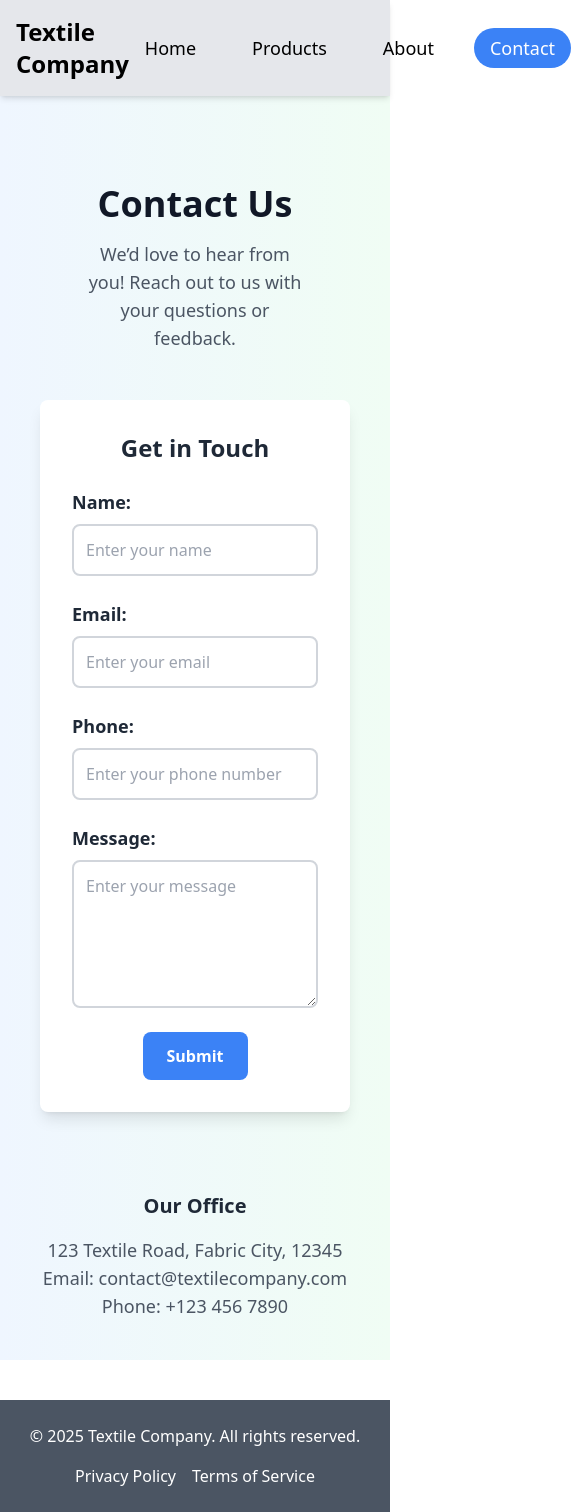
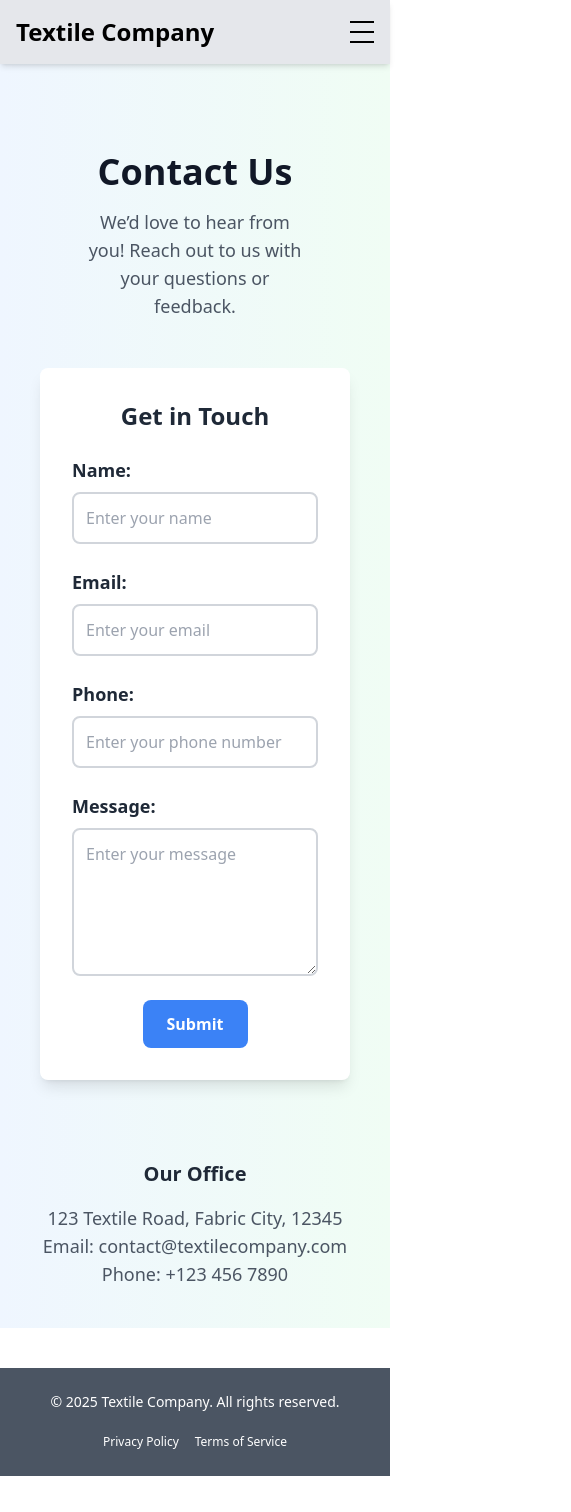
Before and after one commit to JSaurav0409/Textile, a React (Vite) app in the folder Textile/: page /contact in a window 390 px wide. Shown: the whole page, 571 px wide, since content can reach past the window. After the commit the page ends 1476 px from the top, so only its background shows below. Built offline with nearby package versions, Linux system fonts and the light colour scheme.

Commit message:
Add responsivness on Header and Footer

```diff
--- a/Textile/src/components/Footer/Footer.jsx
+++ b/Textile/src/components/Footer/Footer.jsx
@@ -4,12 +4,20 @@ const Footer = () => {
   return (
     <footer className="bg-gray-600 text-white p-6 mt-10">
       <div className="container mx-auto text-center">
-        <p>&copy; 2025 Textile Company. All rights reserved.</p>
+        <p className="text-sm sm:text-base md:text-lg">
+          &copy; 2025 Textile Company. All rights reserved.
+        </p>
         <div className="mt-4">
-          <a href="#" className="text-white hover:text-gray-200 mx-2">
+          <a
+            href="#"
+            className="text-white hover:text-gray-200 mx-2 text-xs sm:text-sm md:text-base"
+          >
             Privacy Policy
           </a>
-          <a href="#" className="text-white hover:text-gray-200 mx-2">
+          <a
+            href="#"
+            className="text-white hover:text-gray-200 mx-2 text-xs sm:text-sm md:text-base"
+          >
             Terms of Service
           </a>
         </div>
--- a/Textile/src/components/Header/Header.jsx
+++ b/Textile/src/components/Header/Header.jsx
@@ -1,13 +1,44 @@
-import React from "react";
-import { NavLink } from "react-router-dom"; // Import NavLink
+import React, { useState } from "react";
+import { NavLink } from "react-router-dom";
 
 const Header = () => {
+  const [isOpen, setIsOpen] = useState(false); // State to toggle the mobile menu
+
+  const toggleMenu = () => {
+    setIsOpen(!isOpen); // Toggle the menu open/closed
+  };
+
   return (
     <header className="bg-gray-200 text-black p-4 shadow-md sticky top-0 z-10">
       <div className="container mx-auto flex justify-between items-center">
+        {/* Logo */}
         <h1 className="text-2xl font-bold text-primary">Textile Company</h1>
-        <nav>
-          <ul className="flex space-x-6 text-lg">
+
+        {/* Hamburger Icon (Visible on mobile only) */}
+        <button
+          onClick={toggleMenu}
+          className="lg:hidden flex flex-col justify-center items-center space-y-2"
+        >
+          <div
+            className={`w-6 h-0.5 bg-black transition-all duration-300 ${
+              isOpen ? "rotate-45 translate-y-2" : ""
+            }`}
+          ></div>
+          <div
+            className={`w-6 h-0.5 bg-black transition-all duration-300 ${
+              isOpen ? "opacity-0" : ""
+            }`}
+          ></div>
+          <div
+            className={`w-6 h-0.5 bg-black transition-all duration-300 ${
+              isOpen ? "-rotate-45 -translate-y-2" : ""
+            }`}
+          ></div>
+        </button>
+
+        {/* Navigation */}
+        <nav className={`lg:flex ${isOpen ? "block" : "hidden"} lg:block`}>
+          <ul className="flex lg:flex-row flex-col lg:space-x-6 space-y-4 lg:space-y-0 text-lg">
             <li>
               <NavLink
                 to="/"
```
